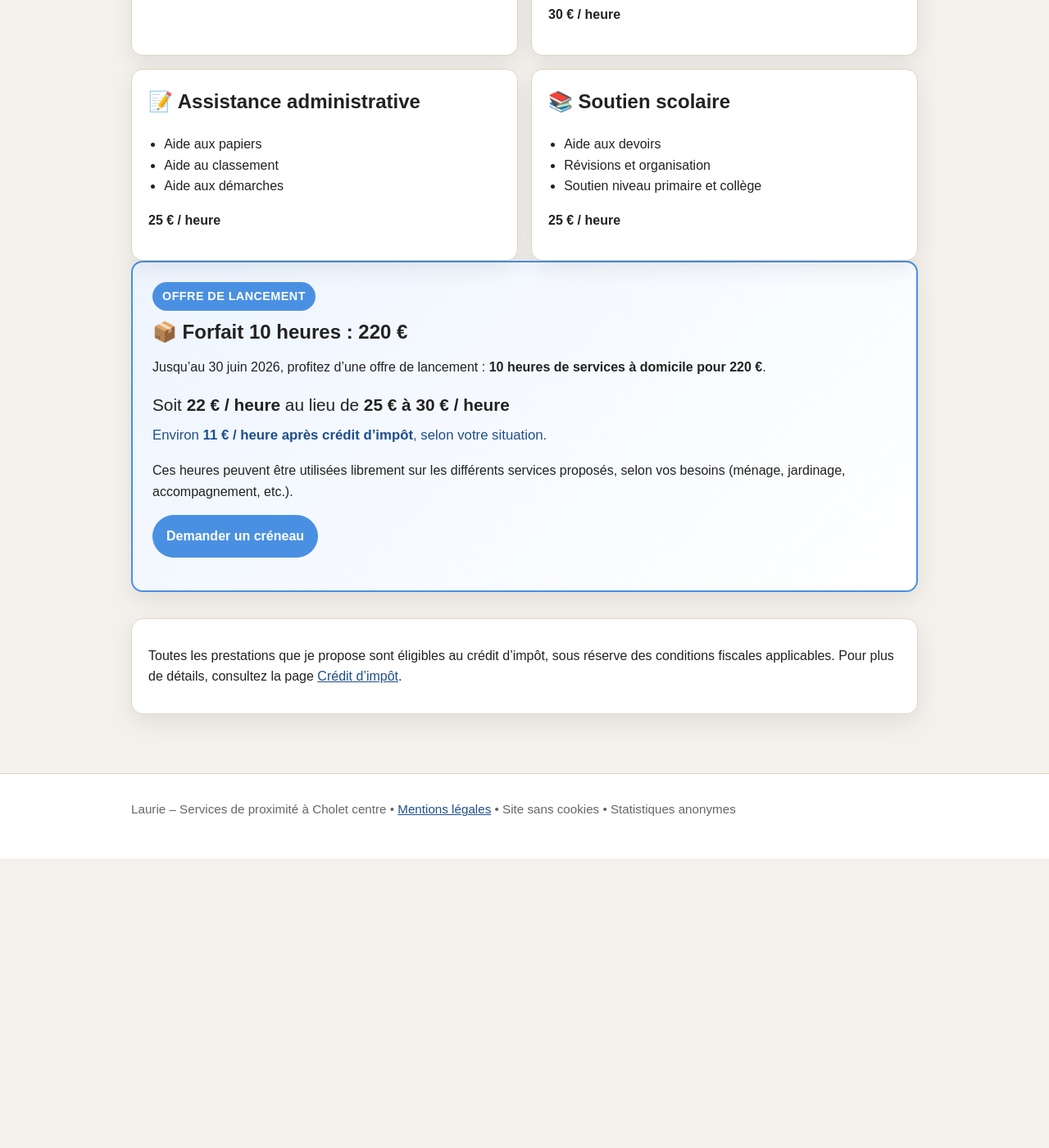
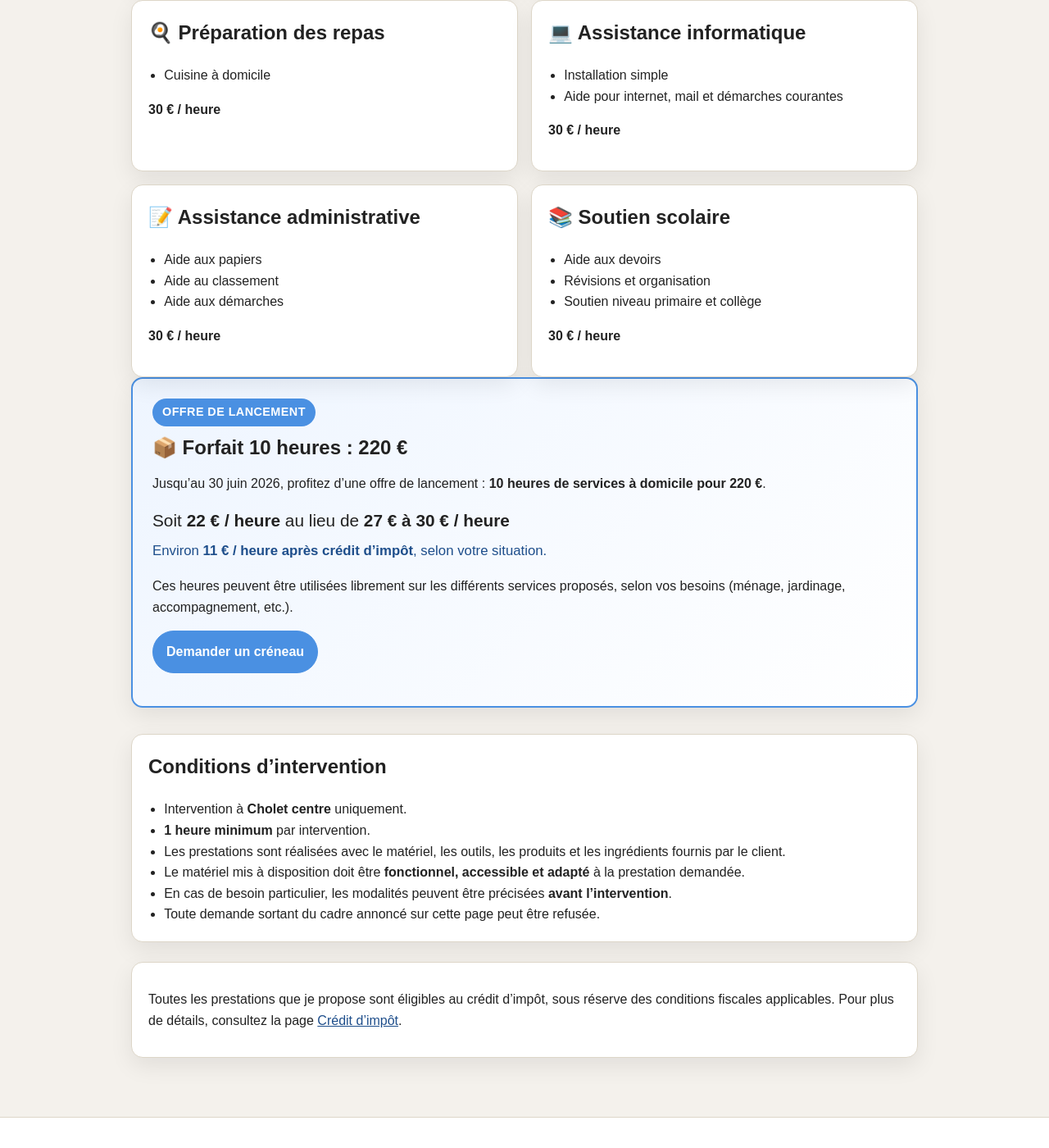
Before and after one commit to Laurie-services/laurie-services.github.io, a Jekyll site: the page built from services.html, in a window 1280 px wide and 1400 px high, scrolled down 1109 px. Shown: the whole window at 82% size. Built offline with Jekyll 4.4.1, drawn with Linux system fonts in a browser that asks for light colours; before the commit the page ends 2156 px from its top, so only the background shows below that; some of the changed text lies outside the part shown.

Commit message:
tarifs et description services

```diff
--- a/services.html
+++ b/services.html
@@ -11,6 +11,13 @@ description: "Services à domicile à Cholet avec tarifs détaillés."
   </p>
 </section>
 
+<section class="notice">
+  <p>
+    Les prestations sont réalisées avec le matériel, les outils, les produits et les ingrédients fournis par le client.
+    Merci de prévoir un équipement fonctionnel et adapté à la prestation demandée.
+  </p>
+</section>
+
 <section class="grid grid-2">
 
   <article class="card">
@@ -20,7 +27,7 @@ description: "Services à domicile à Cholet avec tarifs détaillés."
       <li>Vaisselle</li>
       <li>Aide dans les tâches du quotidien</li>
     </ul>
-    <p><strong>30 € / heure</strong></p>
+    <p><strong>27 € / heure</strong></p>
   </article>
 
   <article class="card">
@@ -31,7 +38,7 @@ description: "Services à domicile à Cholet avec tarifs détaillés."
       <li>Entretien simple du jardin</li>
     </ul>
     <p>Prestations limitées à du petit jardinage, sans gros travaux.</p>
-    <p><strong>25 € / heure</strong></p>
+    <p><strong>27 € / heure</strong></p>
   </article>
 
   <article class="card">
@@ -42,7 +49,7 @@ description: "Services à domicile à Cholet avec tarifs détaillés."
       <li>Sorties</li>
       <li>Accompagnement à un rendez-vous</li>
     </ul>
-    <p><strong>25 € / heure</strong></p>
+    <p><strong>27 € / heure</strong></p>
   </article>
 
   <article class="card">
@@ -50,7 +57,7 @@ description: "Services à domicile à Cholet avec tarifs détaillés."
     <ul class="clean-list">
       <li>Livraison de courses</li>
     </ul>
-    <p><strong>25 € / heure</strong></p>
+    <p><strong>27 € / heure</strong></p>
   </article>
 
   <article class="card">
@@ -77,7 +84,7 @@ description: "Services à domicile à Cholet avec tarifs détaillés."
       <li>Aide au classement</li>
       <li>Aide aux démarches</li>
     </ul>
-    <p><strong>25 € / heure</strong></p>
+    <p><strong>30 € / heure</strong></p>
   </article>
 
   <article class="card">
@@ -87,7 +94,7 @@ description: "Services à domicile à Cholet avec tarifs détaillés."
       <li>Révisions et organisation</li>
       <li>Soutien niveau primaire et collège</li>
     </ul>
-    <p><strong>25 € / heure</strong></p>
+    <p><strong>30 € / heure</strong></p>
   </article>
 
 </section>
@@ -103,7 +110,7 @@ description: "Services à domicile à Cholet avec tarifs détaillés."
   </p>
 
   <p class="offer-price">
-    Soit <strong>22 € / heure</strong> au lieu de <strong>25 € à 30 € / heure</strong>
+    Soit <strong>22 € / heure</strong> au lieu de <strong>27 € à 30 € / heure</strong>
   </p>
 
   <p class="offer-price-secondary">
@@ -122,6 +129,18 @@ description: "Services à domicile à Cholet avec tarifs détaillés."
   </p>
 </section>
 
+<section class="card">
+  <h2>Conditions d’intervention</h2>
+  <ul class="clean-list">
+    <li>Intervention à <strong>Cholet centre</strong> uniquement.</li>
+    <li><strong>1 heure minimum</strong> par intervention.</li>
+    <li>Les prestations sont réalisées avec le matériel, les outils, les produits et les ingrédients fournis par le client.</li>
+    <li>Le matériel mis à disposition doit être <strong>fonctionnel, accessible et adapté</strong> à la prestation demandée.</li>
+    <li>En cas de besoin particulier, les modalités peuvent être précisées <strong>avant l’intervention</strong>.</li>
+    <li>Toute demande sortant du cadre annoncé sur cette page peut être refusée.</li>
+  </ul>
+</section>
+
 <section class="notice">
   <p>
     Toutes les prestations que je propose sont éligibles au crédit d’impôt,
```
Also changed, not shown: 1 other file.
